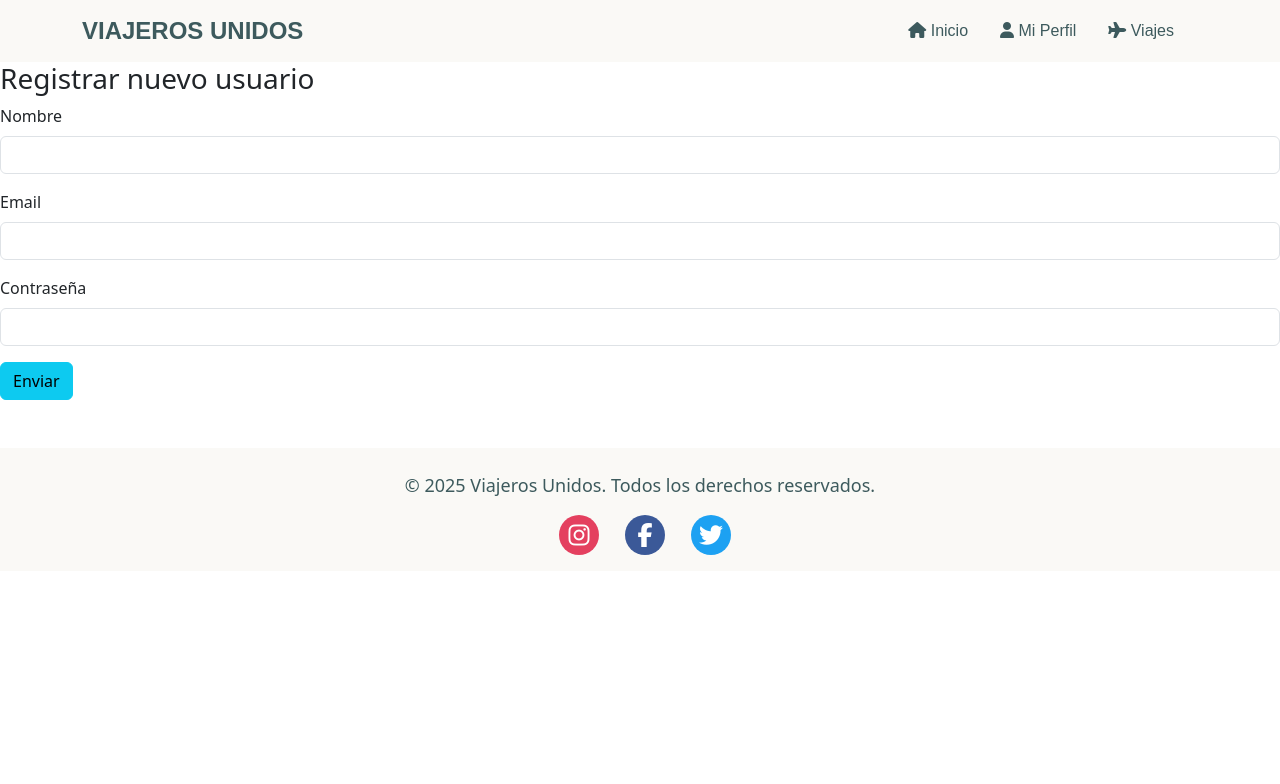
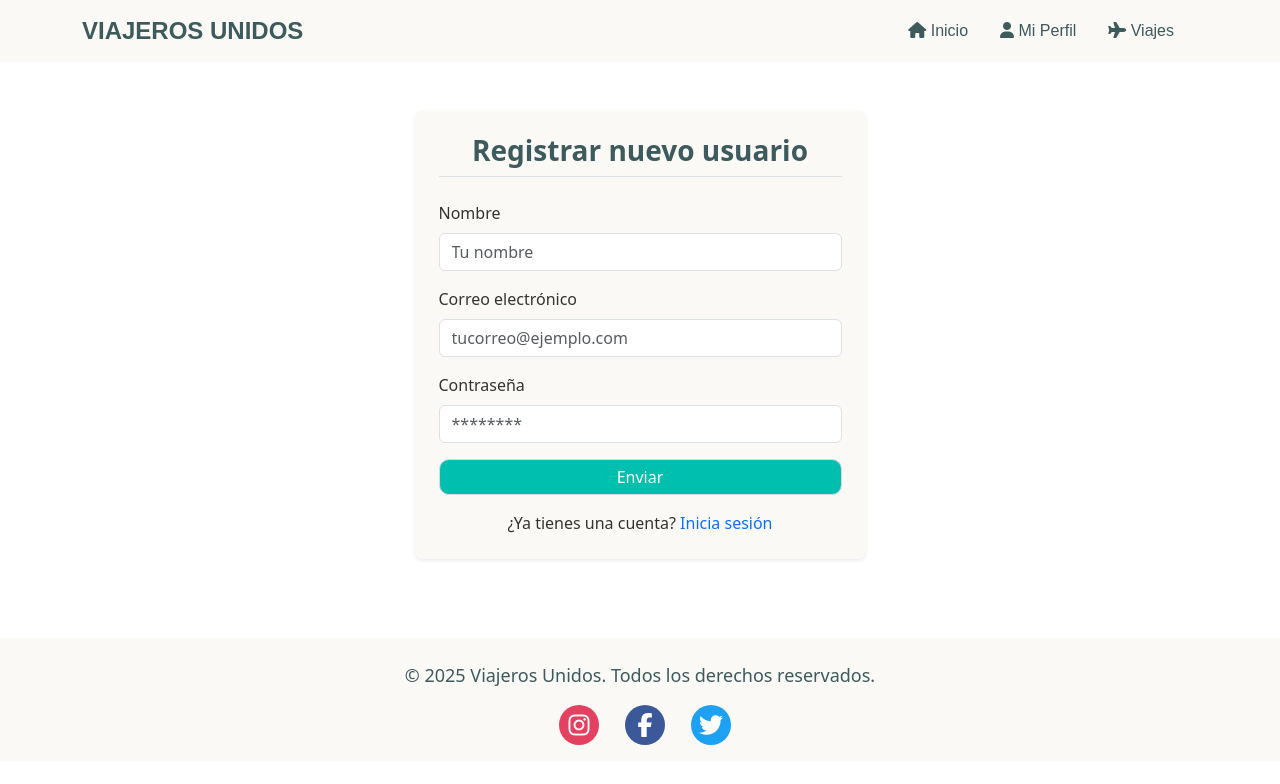
Before and after one commit to JavierSP1997/appFrontViajes, an Angular app: page /register in a window 1280 px wide. Shown: the top 784 px of the page. Built offline with nearby package versions, Linux system fonts and the light colour scheme.

Commit message:
register maquetado

```diff
--- a/src/app/pages/login/login.component.css
+++ b/src/app/pages/login/login.component.css
@@ -15,10 +15,11 @@ h3 {
 	padding: 5px;
 	border-radius: 10px;
 	transition: 0.5s;
+	border: none;
 }
 
 .button:hover {
+	transition: 0.5s;
 	background-color: var(--color-boton-hover-fondo);
-	color: var(--color-boton-hover-texto);
-	transition: 0.5s;
+	color: var(--color-boton-hover);
 }
--- a/src/app/pages/register/register.component.css
+++ b/src/app/pages/register/register.component.css
@@ -0,0 +1,28 @@
+.register {
+	min-height: 60vh;
+}
+
+.card {
+	background-color: var(--color-fondo-principal);
+	color: var(--color-texto);
+}
+
+h3 {
+	color: var(--color-titulo-principal);
+}
+
+.button {
+	background-color: var(--color-boton-fondo);
+	color: var(--color-boton-texto);
+	padding: 5px;
+	border-radius: 10px;
+	transition: 0.5s;
+	cursor: pointer;
+	border: 1px solid var(--color-borde);
+}
+
+.button:hover {
+	transition: 0.5s;
+	background-color: var(--color-boton-hover-fondo);
+	color: var(--color-boton-hover);
+}
--- a/src/app/pages/register/register.component.html
+++ b/src/app/pages/register/register.component.html
@@ -1,16 +1,53 @@
-<h3>Registrar nuevo usuario</h3>
+<div class="register container mt-5">
+    <div class="row justify-content-center">
+      <div class="col-md-6 col-lg-5">
+        <div class="card shadow-sm border-0 rounded-3">
+          <div class="card-body p-4">
+            <h3 class="card-title text-center mb-4 fw-bold border-bottom pb-2">Registrar nuevo usuario</h3>
             <form [formGroup]="formRegister" (ngSubmit)="onSubmit()">
               <div class="mb-3">
-        <label class="form-label">Nombre</label>
-        <input type="text" class="form-control" formControlName="nombre">
+                <label for="nombre" class="form-label">Nombre</label>
+                <input
+                  type="text"
+                  id="nombre"
+                  class="form-control"
+                  formControlName="nombre"
+                  placeholder="Tu nombre"
+                  required
+                >
               </div>
               <div class="mb-3">
-        <label class="form-label">Email</label>
-        <input type="text" class="form-control" formControlName="email">
+                <label for="email" class="form-label">Correo electrónico</label>
+                <input
+                  type="email"
+                  id="email"
+                  class="form-control"
+                  formControlName="email"
+                  placeholder="tucorreo@ejemplo.com"
+                  required
+                >
               </div>
               <div class="mb-3">
-        <label class="form-label">Contraseña</label>
-        <input type="password" class="form-control" formControlName="password">
+                <label for="password" class="form-label">Contraseña</label>
+                <input
+                  type="password"
+                  id="password"
+                  class="form-control"
+                  formControlName="password"
+                  placeholder="********"
+                  required
+                >
               </div>
-    <input type="submit" value="Enviar" class="btn btn-info">
+              <div class="d-grid">
+                <input type="submit" class="button" value="Enviar">
+              </div>
             </form>
+            <p class="text-center mt-3 mb-0">
+              ¿Ya tienes una cuenta?
+              <a [routerLink]="'/login'" class="text-decoration-none">Inicia sesión</a>
+            </p>
+          </div>
+        </div>
+      </div>
+    </div>
+  </div>
--- a/src/app/pages/register/register.component.ts
+++ b/src/app/pages/register/register.component.ts
@@ -1,30 +1,31 @@
-import { Component, inject } from '@angular/core';
-import { FormControl, FormGroup, ReactiveFormsModule } from '@angular/forms';
-import { Router } from '@angular/router';
-import { UsuariosService } from '../../services/usuarios.service';
+import { Component, inject } from "@angular/core";
+import { FormControl, FormGroup, ReactiveFormsModule } from "@angular/forms";
+import { Router, RouterLink } from "@angular/router";
+import { UsuariosService } from "../../services/usuarios.service";
 
 @Component({
-  selector: 'app-register',
-  imports: [ReactiveFormsModule],
-  templateUrl: './register.component.html',
-  styleUrl: './register.component.css'
+	selector: "app-register",
+	imports: [ReactiveFormsModule, RouterLink],
+	templateUrl: "./register.component.html",
+	styleUrl: "./register.component.css",
 })
 export class RegisterComponent {
 	router = inject(Router);
-  usuariosService = inject(UsuariosService)
-
+	usuariosService = inject(UsuariosService);
 
 	formRegister: FormGroup = new FormGroup({
 		nombre: new FormControl(),
 		email: new FormControl(),
-    password: new FormControl()
-  })
+		password: new FormControl(),
+	});
 
 	async onSubmit() {
 		try {
-      const staff = await this.usuariosService.register(this.formRegister.value);
-      alert('Registro correcto');
-      this.router.navigateByUrl('/login');
+			const staff = await this.usuariosService.register(
+				this.formRegister.value,
+			);
+			alert("Registro correcto");
+			this.router.navigateByUrl("/login");
 		} catch (error) {
 			console.log(error);
 		}
--- a/src/styles.css
+++ b/src/styles.css
@@ -2,23 +2,25 @@
 
 :root {
 	/* Colores principales */
-    --color-fondo-principal: #FAF9F6; /* Fondo principal (hueso suave claro) */
-    --color-titulo-principal: #3D5A5D; /* Título principal (verde oscuro y sofisticado) */
+	--color-fondo-principal: #faf9f6; /* Fondo principal (hueso suave claro) */
+	--color-titulo-principal: #3d5a5d; /* Título principal (verde oscuro y sofisticado) */
 	--color-titulo-secundario: #f0a469; /* Título secundario (naranja cálido) */
 	--color-texto: #333333; /* Texto principal (gris oscuro para buen contraste) */
 
 	/* Colores de botones */
-    --color-boton-fondo: #00BFAE; /* Fondo de botones (verde menta brillante) */
-    --color-boton-texto: #FFFFFF; /* Texto de botones (blanco) */
-    --color-enlace: #FF7F50; /* Enlaces (coral suave) */
-    --color-enlace-hover: #FF6347; /* Enlaces al pasar el ratón (tomate suave) */
+	--color-boton-fondo: #00bfae; /* Fondo de botones (verde menta brillante) */
+	--color-boton-hover-fondo: #3d5a5d;
+	--color-boton-hover: #ffffff;
+	--color-boton-texto: #ffffff; /* Texto de botones (blanco) */
+	--color-enlace: #ff7f50; /* Enlaces (coral suave) */
+	--color-enlace-hover: #ff6347; /* Enlaces al pasar el ratón (tomate suave) */
 
 	/* Fondos y secciones */
-    --color-fondo-seccion: #E9F6EF; /* Fondo de secciones (verde suave pastel) */
+	--color-fondo-seccion: #e9f6ef; /* Fondo de secciones (verde suave pastel) */
 	--color-fondo-tarjeta: #e9c307; /* Fondo de tarjetas (amarillo suave y cálido) */
-    --color-fondo-pie-pagina: #3D5A5D; /* Fondo del pie de página (verde oscuro) */
+	--color-fondo-pie-pagina: #3d5a5d; /* Fondo del pie de página (verde oscuro) */
 
 	/* Colores de bordes y sombras */
-    --color-borde: #D9D9D9; /* Bordes suaves (gris claro) */
+	--color-borde: #d9d9d9; /* Bordes suaves (gris claro) */
 	--color-sombra: rgba(0, 0, 0, 0.1); /* Sombra sutil (ligera) */
 }
```
Lines whose indentation alone changed are shown as unchanged.
